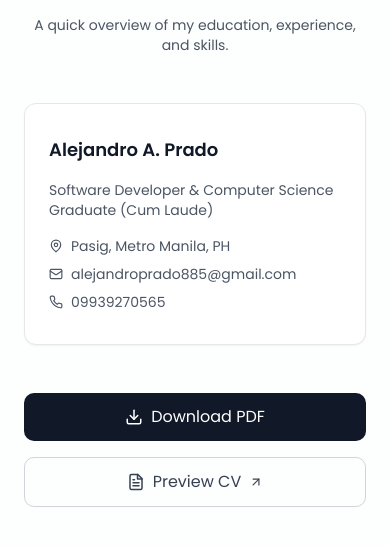
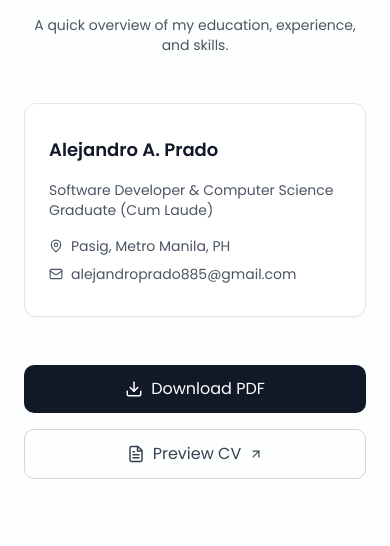
Before and after one commit to AlejandroP1028/Web-portfolio, a Next.js app: page / in a window 390 px wide. Shown: the part 7195-7741 px from the top of the page. Built offline with nearby package versions, Linux system fonts and the light colour scheme.

Commit message:
Remove phone number from CV contact block

```diff
--- a/components/DownloadCV.tsx
+++ b/components/DownloadCV.tsx
@@ -7,7 +7,6 @@ import {
   ArrowUpRight,
   MapPin,
   Mail,
-  Phone,
 } from "lucide-react";
 import { useForm, ValidationError } from "@formspree/react";
 
@@ -50,10 +49,6 @@ export default function DownloadCV() {
               <Mail size={14} />
               alejandroprado885@gmail.com
             </li>
-            <li className="flex items-center gap-2">
-              <Phone size={14} />
-              09939270565
-            </li>
           </ul>
         </div>
 
```
